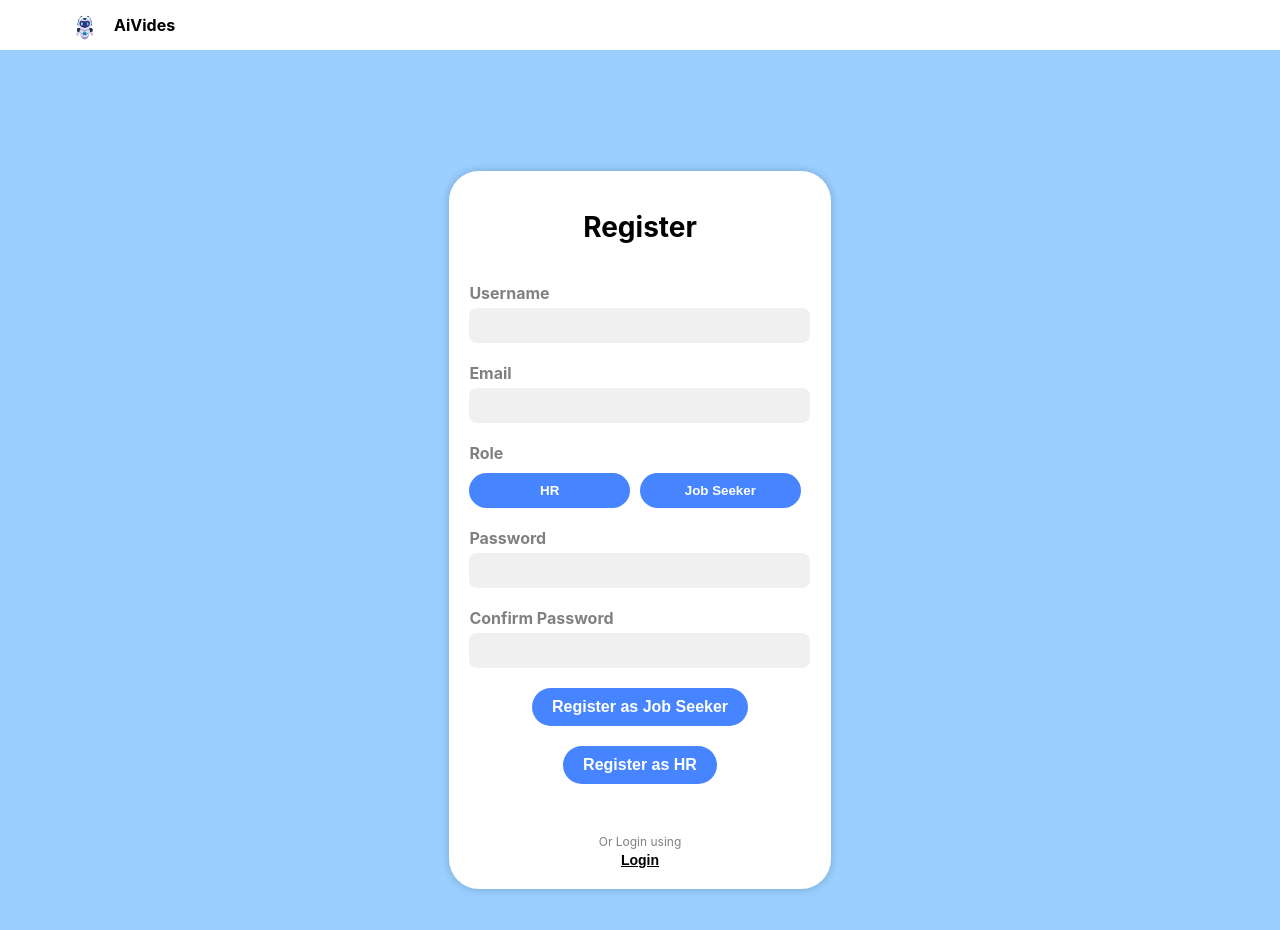
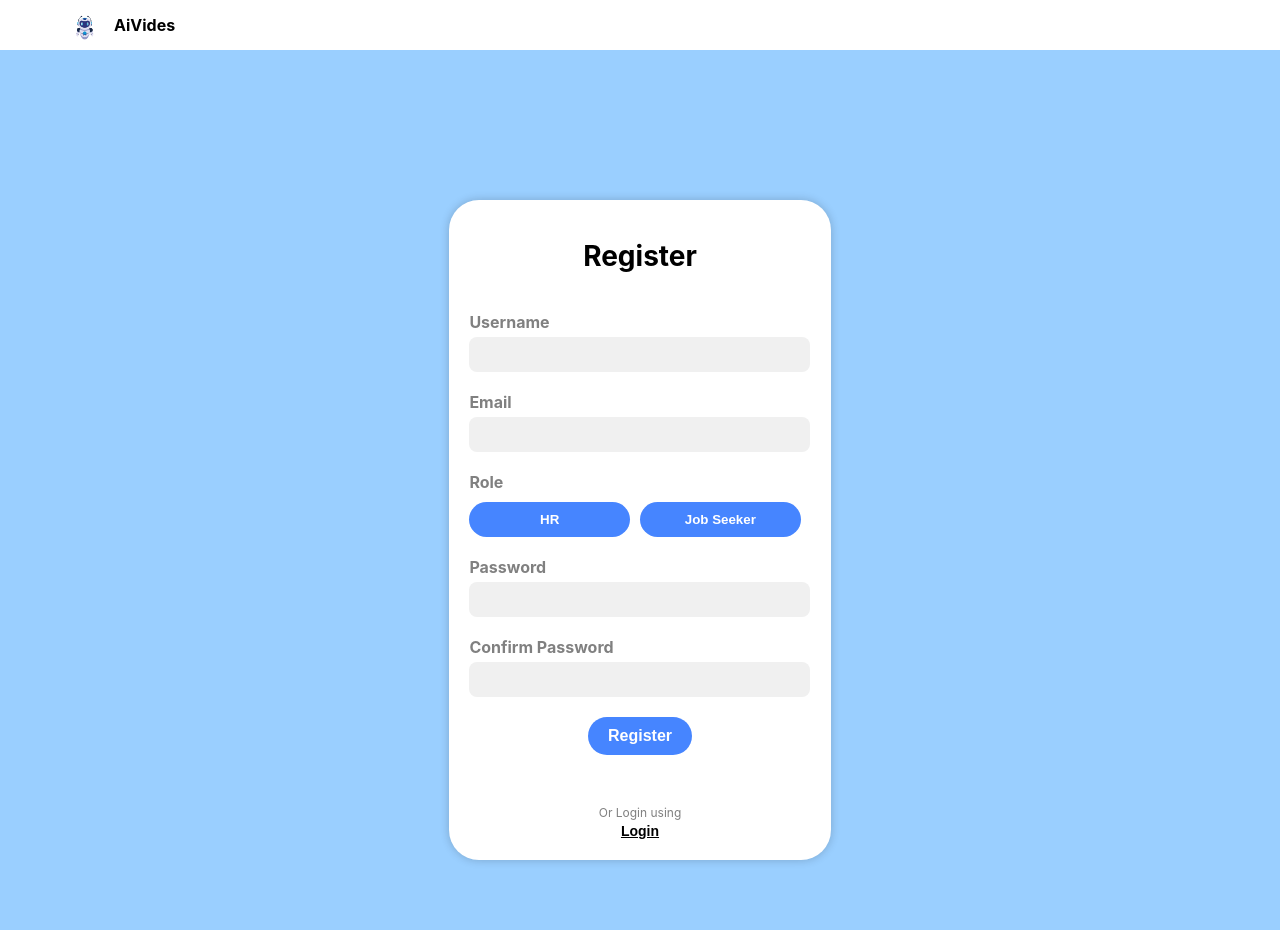
Before and after one commit to michelle264/devhack, a React (Create React App) app: page /register in a window 1280 px wide. Shown: the top 930 px of the page. Built offline with nearby package versions, Linux system fonts and the light colour scheme.

Commit message:
ListJobJS changes

```diff
--- a/src/components/Homepage/Register.js
+++ b/src/components/Homepage/Register.js
@@ -50,8 +50,7 @@ class RegisterPage extends React.Component {
               <label>Confirm Password</label>
               <input type="password" className="text-input" />
             </div>
-            <button className="register-button2">Register as Job Seeker</button>
-            <button className="register-button2">Register as HR</button>
+            <button className="register-button2">Register</button>
             <div className="login-text2">Or Login using</div>
             <div className="login-button2">
             <Link to="/login">
```
